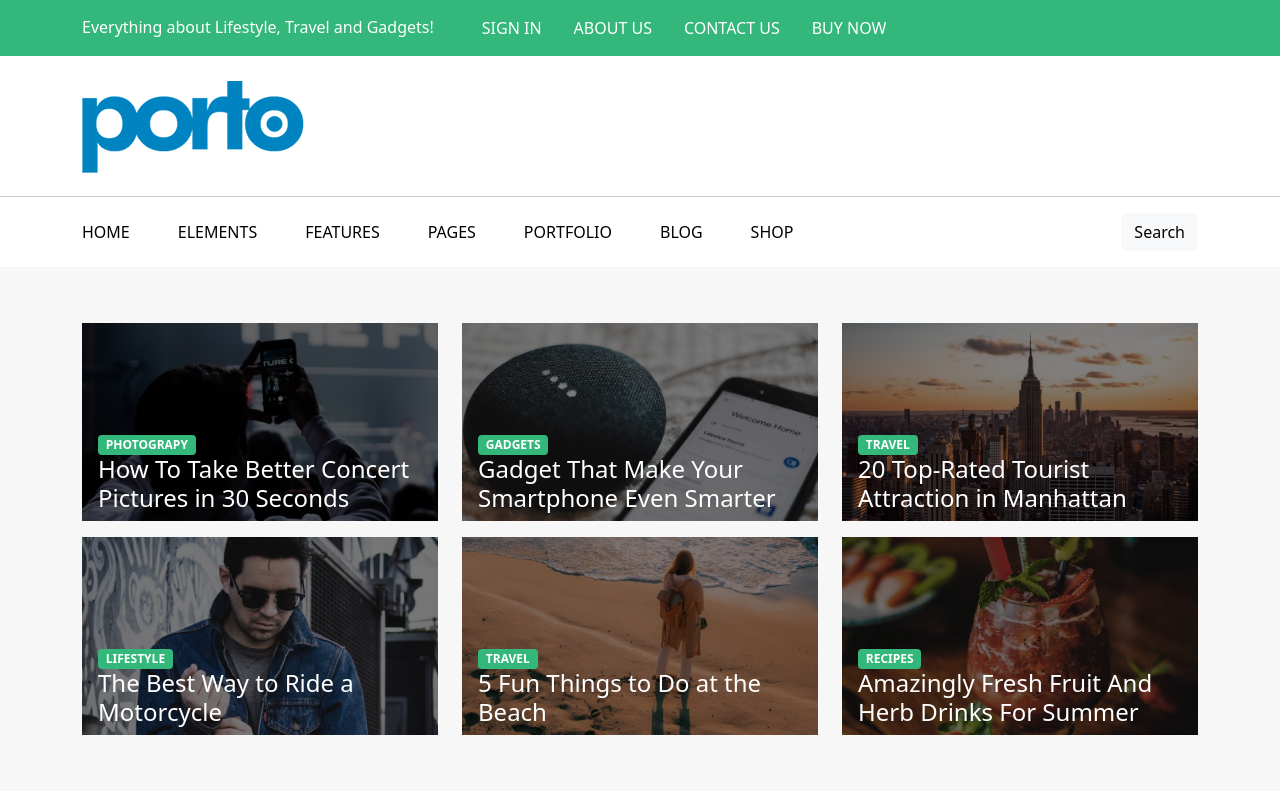
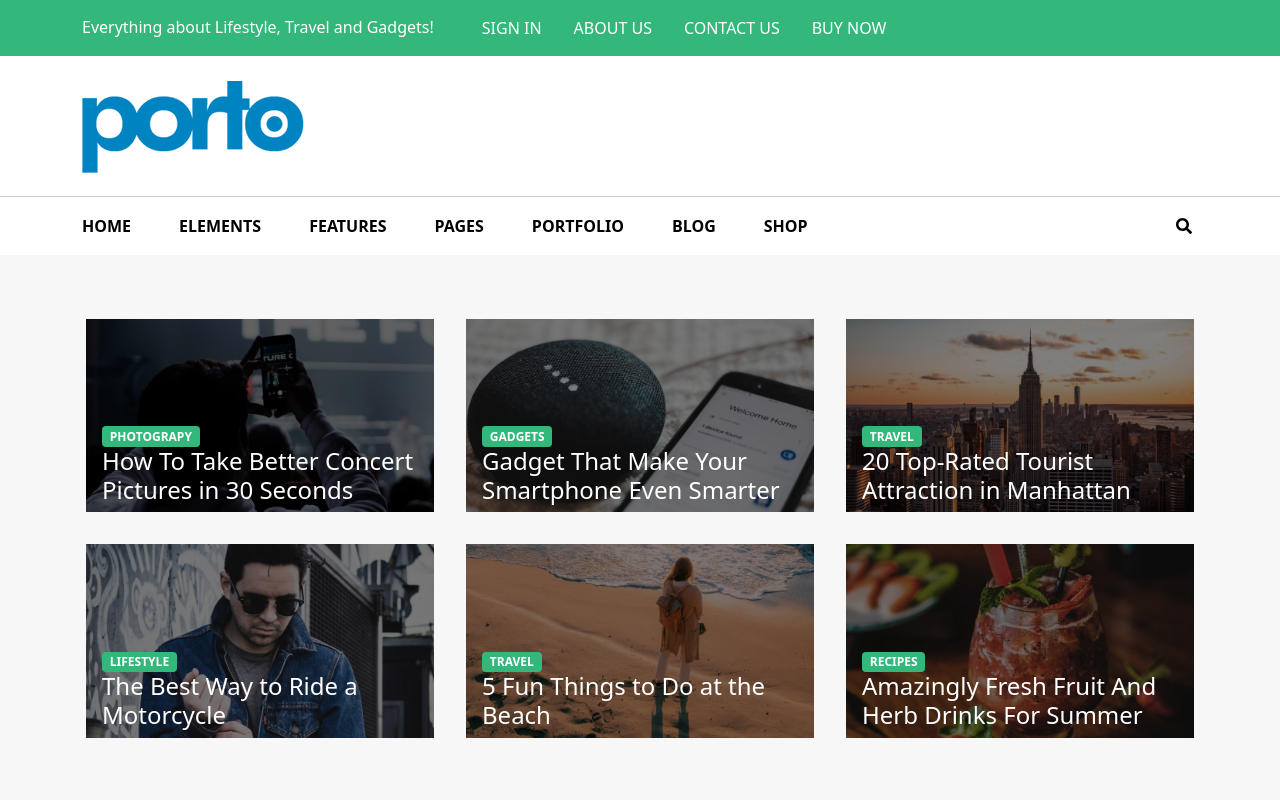
Before and after one commit to maldrek3103/proj-html-vuejs, a Vue app: page / in a window 1280 px wide. Shown: the top 800 px of the page. Built offline with nearby package versions, Linux system fonts and the light colour scheme.

Commit message:
added fontawesome icons

```diff
--- a/src/App.vue
+++ b/src/App.vue
@@ -16,6 +16,8 @@
 import Header from "../src/components/Header.vue";
 import Main from "../src/components/Main.vue";
 import Footer from "../src/components/Footer.vue";
+import "@fortawesome/fontawesome-free/css/all.css";
+import "@fortawesome/fontawesome-free/js/all.js";
 
 export default {
   name: "App",
--- a/src/components/Header.vue
+++ b/src/components/Header.vue
@@ -40,8 +40,8 @@
             v-model="searchText"
             class="me-3"
           />
-          <button type="button" class="btn btn-light" @click="showSearchbar">
-            Search
+          <button type="button" @click="showSearchbar">
+            <i class="fas fa-search"></i>
           </button>
         </div>
       </div>
@@ -135,10 +135,20 @@ export default {
 #navbar {
   ul {
     list-style-type: none;
+    li:hover {
+      a {
+        color: $text-color-primary;
+      }
+    }
     a {
       text-decoration: none;
       color: $bg-color-black;
+      font-weight: bold;
     }
+  }
+  button {
+    background-color: $bg-color-white;
+    border: 0px;
   }
 }
 </style>
--- a/src/components/Main.vue
+++ b/src/components/Main.vue
@@ -8,13 +8,15 @@
           <!-- Post cards -->
           <div class="row">
             <div
-              @mouseover="mouseOver"
-              @mouseleave="mouseOver"
               v-for="(post, index) in highlighted"
               :key="index"
-              class="col-4 py-2"
+              class="col-4 p-0"
             >
-              <div class="image">
+              <div
+                class="image m-3"
+                @mouseover="mouseOver"
+                @mouseleave="mouseOver"
+              >
                 <img :src="post.img" class="img-fluid" />
                 <div class="text">
                   <span class="badge badge-secondary">{{ post.category }}</span>
```
Also changed, not shown: 26 other files (tests, documents, lock files or other folders).
